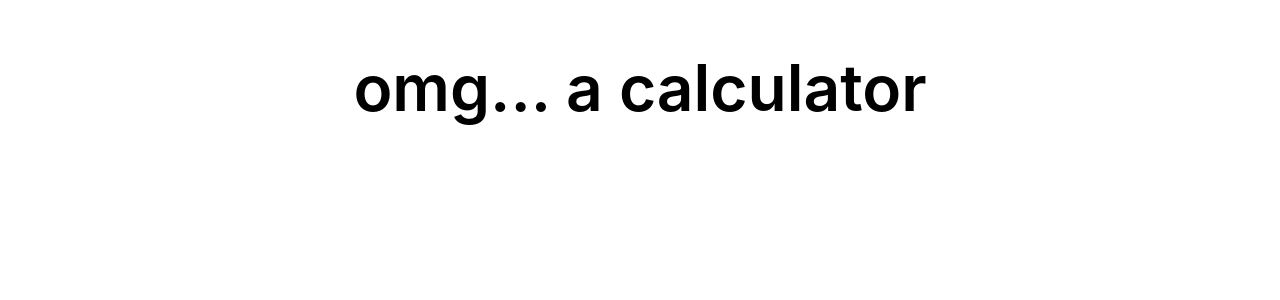
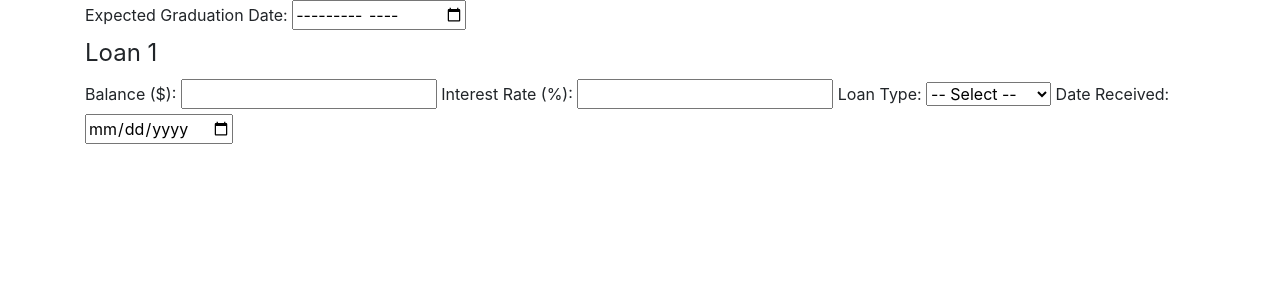
Before and after one commit to sammydecks/KnoMoney, a Django app: page /calculate/ in a window 1280 px wide. Shown: the part 56-356 px from the top of the page. Run offline with Django 5.2, Linux system fonts and the light colour scheme; some libraries are stand-ins or nearby versions.

Commit message:
calculator input start, basic html form

```diff
--- a/KnoMoney/app/templates/calculator.html
+++ b/KnoMoney/app/templates/calculator.html
@@ -3,5 +3,23 @@
 Home Page
 {% endblock %}
 {% block content %}
-<h1 id="welcome">omg... a calculator</h1>
+<form>
+    <label for="graduation">Expected Graduation Date:</label>
+    <input type="month" name="graduation">
+    <fieldset>
+        <legend>Loan 1</legend>
+        <label for="balance">Balance ($): </label>
+        <input type="number" name="balance" min="1">
+        <label for="interest">Interest Rate (%): </label>
+        <input type="number" name="interest" min="1">
+        <label for="type">Loan Type:</label>
+        <select name="type">
+            <option value="" disabled selected>-- Select --</option>
+            <option value="unsubsidized">Unsubsidized</option>
+            <option value="subsidized">Subsidized</option>
+        </select>
+        <label for="received">Date Received:</label>
+        <input type="date" name="received">
+    </fieldset>
+</form>
 {% endblock %}
```
